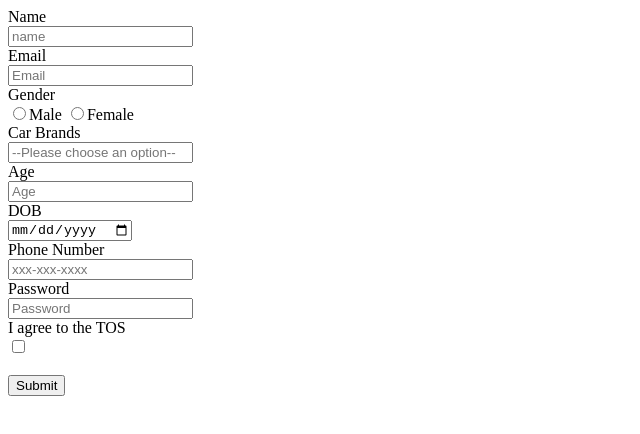
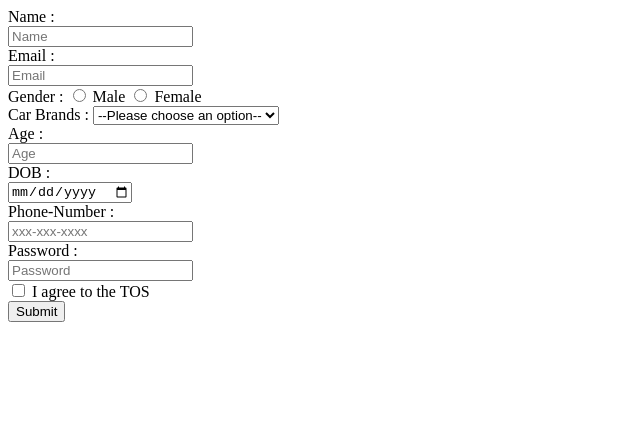
Before and after one commit to acciojob/signup-form-car-Rajusudha, a website: page main.html in a window 1280 px wide. Shown: the whole page, without its empty margins (0-640 px from the left). Drawn offline with Linux system fonts and the light colour scheme.

Commit message:
created a submission

```diff
--- a/main.html
+++ b/main.html
@@ -7,35 +7,51 @@
 </head>
 
 <body>
-	 <form>
-        <label for="name">Name</label> <br>
-        <input  action="#" type="text" id="name" mathod="post" name="name" placeholder="name"><br>
-        <label for="#email">Email</label><br>
-        <input action="#" type="Email" id="#email" method="post" name="#email" placeholder="Email"><br>
-        <label for="#gender_m">Gender</label><br>
-        <input type="radio" value="Male" name="#gender_m" id="#gender_m" method="post">Male
-        <input type="radio" value="Female" name="#gender_m" id="#gender_m" method="post">Female<br>
-        <label for="#cars">Car Brands</label><br>
-        <input type="select" name="#cars" method="post" id="#cars" placeholder="--Please choose an option--"><br>
-        <label for="#age">Age</label><br>
-        <input action="#" type="number" method="post" id="#age" name="#age" placeholder="Age"><br>
-        <label for="age">DOB</label><br>
-        <input action="#" type="Date" method="post" id="#age" name="#age" ><br>
-        <label for="#tel">Phone Number</label><br>
-        <input action="#" type="Tel" method="post" id="#tel" name="#tel" placeholder="xxx-xxx-xxxx"><br>
+	<!-- the entire body must be written by student -->
 
-        <label for="Password#">Password</label><br>
-        <input action="#" type="Password" method="post" id="#Password" name="#Password" placeholder="Password"><br>
+	<form method="post">
+            <label for="name">Name :</label><br>
+            <input type="text" id="name" placeholder="Name" name="name" required>
+            <br>
 
-        <label for="#tos">I agree to the TOS</label><br>
-        <input action="#" type="Checkbox" method="post" id="#tos" name="#tos"><br>
-
-        <label for="sumbit"></label><br>
-        <input action="#" type="submit" method="post" id="sumbit" name="sumbit" placeholder="sumbit"><br>
+            <label for="email">Email :</label><br>
+            <input type="email" id="email" placeholder="Email" name="email" required><br>
 
 
-    </form>
-	<!-- the entire body must be written by student -->
+            <label for="gender">Gender :</label>
+            <input type="radio" id="gender_m" name="gender" required>
+            <label for="gender">Male</label>
+            <input type="radio" id="gender_f" name="gender" required>
+            <label for="gender">Female</label><br>
+
+
+            <label for="cars">Car Brands :</label>
+
+            <select name="cars" id="cars" required>
+            <option value="" disabled selected hidden>--Please choose an option--</option>
+            <option value="volvo">Volvo</option>
+            <option value="saab">Saab</option>
+            <option value="mercedes">Mercedes</option>
+            <option value="audi">Audi</option>
+            </select><br>
+
+            <label for="age">Age :</label><br>
+            <input type="number" id="age" placeholder="Age" name="age" required><br>
+
+            <label for="dob">DOB :</label><br>
+            <input type="date" id="dob" placeholder="DOB" name="dob" required><br>
+
+            <label for="tel">Phone-Number :</label><br>
+            <input type="tel" id="tel" placeholder="xxx-xxx-xxxx" name="tel"><br>
+
+            <label for="password">Password :</label><br>
+            <input type="password" id="password" placeholder="Password" name="password" required><br>
+
+            <input type="checkbox" id="tos" name="tos" required>
+            <label for="tos">I agree to the TOS</label><br>
+
+            <button type="submit">Submit</button>
+          </form>
     <script type="text/javascript" src="./script.js">
 </script>
 
```
